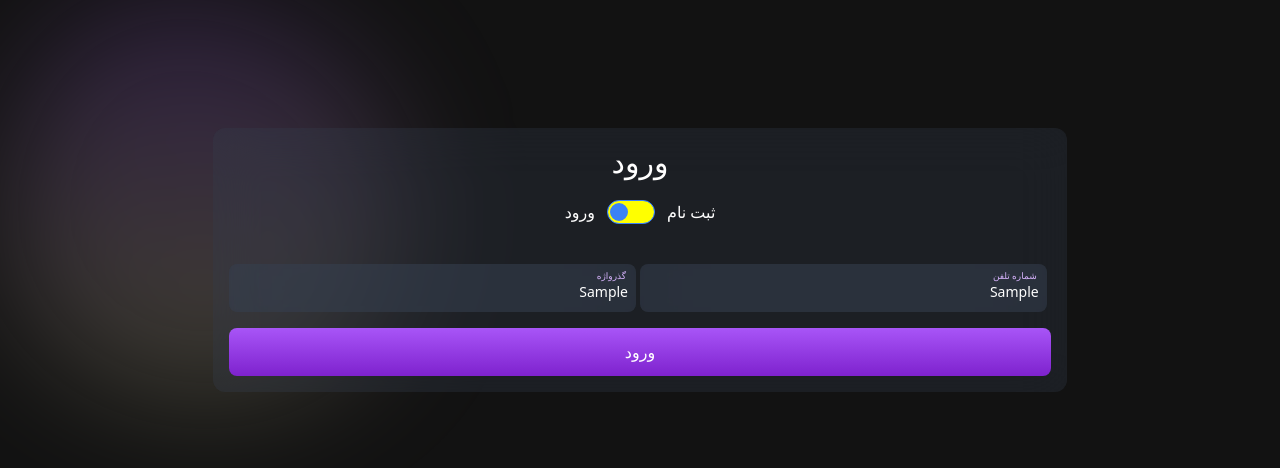
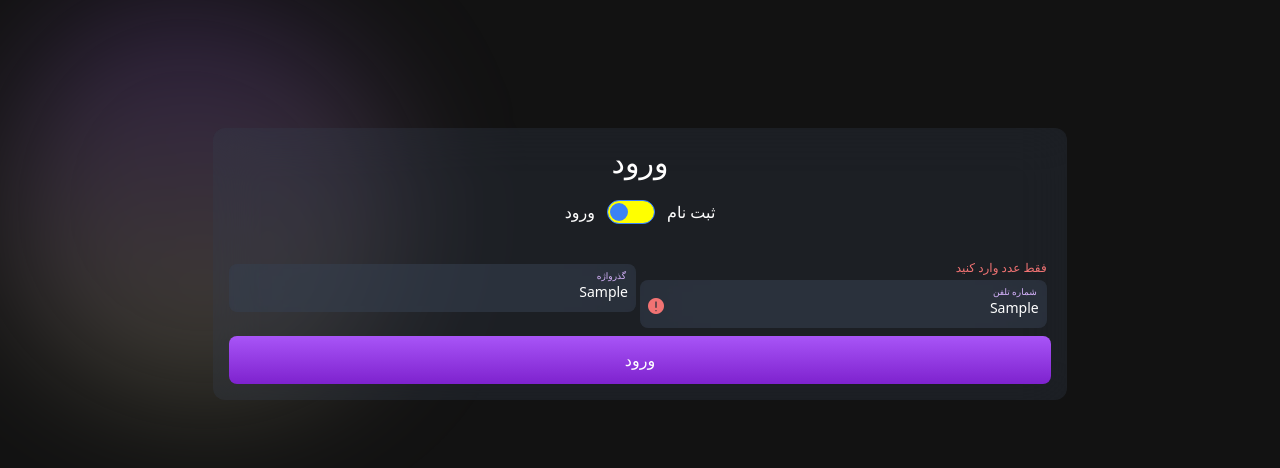
Before and after one commit to its-mahdi-dev/quiz-frong-react, a Next.js app: page /pages/auth in a window 1280 px wide. Both pictures are taken after typing "Sample", "Sample" into the empty fields and a click on the button "ورود". Shown: the top 468 px of the page. Built offline with nearby package versions, Linux system fonts and the light colour scheme; no server answers.

Commit message:
Add validations

```diff
--- a/src/app/components/forms/input.jsx
+++ b/src/app/components/forms/input.jsx
@@ -1,21 +1,82 @@
-import React from "react";
+import React, { useEffect, useState } from "react";
 
-
-export default function Input({ label, value, onChange,type }) {
-
-  if(type = "date"){
+export default function Input({
+  label,
+  value,
+  onChange,
+  type,
+  validations,
+  max,
+  min,
+}) {
+  const [errMsg, setErrMsg] = useState("");
+  const errorsPersian = {
+    required: `تکمیل فیلد ${label} الزامیست`,
+    persian: `مقدار ${label} را به فارسی وارد کنید`,
+    number: "فقط عدد وارد کنید",
+    english: `مقدار ${label} را به انگلیسی وارد کنید`,
+    email: `ایمیل خود را به درستی وارد کنید`,
+    max: `حداکثر مقدار برای فیلد ${label} ${max} می باشد`,
+    min: `حداقل مقدار برای فیلد ${label} ${min} می باشد`,
+  };
+  if ((type = "date")) {
     // jalaliDatepicker = require("/lib/jalali.min.js");
     // jalaliDatepicker.startWatch({
     //   maxDate: "attr",
     //   minDate: 'attr'
     // });
   }
+  const persianLetters = /^[\u0600-\u06FF\s]+$/;
+  const numbers = /^[\u06F0-\u06F90-9]+$/;
+  const englishLetter = /[a-zA-Z]/;
+  const emailRegex = /^[^\s@]+@[^\s@]+\.[^\s@]+$/;
+  const checkValidations = (val) => {
+    if (validations) {
+      let err = false;
+      validations.forEach((validation) => {
+        if (validation == "required" && val.length == 0) {
+          console.log("errrrs " , errorsPersian["required"] , errorsPersian)
+          err= errorsPersian["required"];
+        }
+        if (validation == "persian") {
+          if (!persianLetters.test(val) && val.length > 0)
+            err= errorsPersian["persian"];
+        } else if (validation == "number") {
+          if (!numbers.test(val) && val.length > 0)
+            err= errorsPersian["number"];
+        } else if (validation == "english") {
+          if (!englishLetter.test(val) && val.length > 0)
+            err= errorsPersian["english"];
+        } else if (validation == "email") {
+          if (!emailRegex.test(val) && val.length > 0)
+            err= errorsPersian["email"];
+        }
+      });
+      if(err) return err;
+    }
+    if(max){
+      if(val.length > max){
+        return errorsPersian["max"];
+      }
+    }
+    if(min){
+      if(val.length < min){
+        return errorsPersian["min"];
+      }
+    }
+    return "";
+  };
   const handleChange = (e) => {
-    onChange(e.target.value); // Send the updated value to the parent
+    let err = checkValidations(e.target.value);
+    console.log("err: " , err)
+    setErrMsg(err);
+    onChange(e.target.value, err);
   };
   return (
-    <div className="lg:w-1/2 w-full lg:ps-1 mt-2 relative check-input">
-      <span className="mb-1 -text-error text-xs error-message absolute -top-4"></span>
+    <div className={`lg:w-1/2 w-full lg:ps-1 mt-${errMsg.length > 0 ? "6" : "2"} relative check-input`}>
+      <span className="mb-1 -text-error text-xs error-message absolute -top-5">
+        {errMsg}
+      </span>
       <div className="w-full h-12 rounded-lg bg-gray-700 bg-opacity-50 backdrop-blur-2xl p-2 flex items-center justify-between  -border-error">
         <input
           type="text"
@@ -28,10 +89,23 @@ export default function Input({ label, value, onChange,type }) {
           data-jdp-min-date="today"
           data-jdp-max-date="1405/01/01"
         />
-        <label className={value.length >0 ? 'active' : ''}>{label}</label>
-
-        <i className="fi fi-sr-check-circle -text-success hidden error-icon"></i>
-        <i className="fi fi-sr-exclamation -text-error hidden success-icon"></i>
+        <label className={value.length > 0 ? "active" : ""}>{label}</label>
+        {validations ? (
+          <div>
+            <i
+              className={`fi fi-sr-check-circle -text-success ${
+                errMsg ? "hidden" : ""
+              } error-icon`}
+            ></i>
+            <i
+              className={`fi fi-sr-exclamation -text-error ${
+                errMsg ? "" : "hidden"
+              } success-icon`}
+            ></i>
+          </div>
+        ) : (
+          ""
+        )}
       </div>
     </div>
   );
--- a/src/app/pages/auth/page.jsx
+++ b/src/app/pages/auth/page.jsx
@@ -3,57 +3,72 @@ import Input from "@/app/components/forms/input";
 import Select from "@/app/components/forms/select";
 import axios from "axios";
 import React, { useState, useEffect } from "react";
-import Cookies from 'js-cookie';
+import Cookies from "js-cookie";
 import { useRouter } from "next/navigation";
 
 export default function Auth() {
   const [toggleForm, setToggleForm] = useState(false);
-  const [name,setName] = useState("");
-  const [lastName,setLastName] = useState("");
-  const [phone,setPhone] = useState("");
-  const [email,setEmail] = useState("");
-  const [password,setPassword] = useState("");
-  const [type,setType] = useState("");
-  const [loading,setLoading] = useState(false);
+  const [name, setName] = useState("");
+  const [lastName, setLastName] = useState("");
+  const [phone, setPhone] = useState("");
+  const [email, setEmail] = useState("");
+  const [password, setPassword] = useState("");
+  const [type, setType] = useState("");
+  const [loading, setLoading] = useState(false);
+  const [errLoginMsg, setErrLoginMsg] = useState("");
+  const [errSignupMsg, setErrSignupMsg] = useState("");
   const router = useRouter();
   const options = [
     { value: "0", label: "بازیکن" },
     { value: "1", label: "طراح" },
   ];
-  console.log(process.env)
-  const login = async (e) =>{
+  console.log(process.env);
+  const login = async (e) => {
+    e.preventDefault();
+    if(errLoginMsg.length > 0) return;
     setLoading(true);
-    e.preventDefault();
-      await axios.post("http://localhost:5000/api/auth/login" , {phone,password}
-      ).then(function(response){
+    await axios
+      .post("http://localhost:5000/api/auth/login", { phone, password })
+      .then(function (response) {
         let token = response.data.token;
         let type = response.data.type;
-        Cookies.set('token',token)
-        if(type == "player") router.push('/pages/player/question');
-        if(type == "designer") router.push('/pages/designer/question');
-      }).catch(function(err){
-        console.log(err)
-      }).finally(function () {
+        Cookies.set("token", token);
+        if (type == "player") router.push("/pages/player/question");
+        if (type == "designer") router.push("/pages/designer/question");
+      })
+      .catch(function (err) {
+        console.log(err);
+      })
+      .finally(function () {
         setLoading(false);
       });
-  }
-  const signup = async (e) =>{
+  };
+  const signup = async (e) => {
+    e.preventDefault();
+    if(errSignupMsg.length > 0) return;
     setLoading(true);
-    e.preventDefault();
     let data = {
-      first_name:name, last_name:lastName, phone, email, password, type
-    }
-      await axios.post(process.env.BASE_URL + "auth/signup" , data
-      ).then(function(response){
+      first_name: name,
+      last_name: lastName,
+      phone,
+      email,
+      password,
+      type,
+    };
+    await axios
+      .post(process.env.BASE_URL + "auth/signup", data)
+      .then(function (response) {
         let token = response.data.token;
-        Cookies.set('token',token)
-        document.getElementById('register-form').submit();
-      }).catch(function(err){
-        console.log(err)
-      }).finally(function () {
+        Cookies.set("token", token);
+        document.getElementById("register-form").submit();
+      })
+      .catch(function (err) {
+        console.log(err);
+      })
+      .finally(function () {
         setLoading(false);
       });
-  }
+  };
   return (
     <div>
       <div
@@ -70,7 +85,7 @@ export default function Auth() {
             ثبت نام
             <input
               type="checkbox"
-              onChange={()=>setToggleForm(!toggleForm)}
+              onChange={() => setToggleForm(!toggleForm)}
               className="toggle border-blue-500 bg-blue-500 [--tglbg:yellow] hover:bg-blue-700 mx-3"
             />
             ورود
@@ -86,16 +101,36 @@ export default function Auth() {
                 className="flex flex-wrap transition-all duration-150"
                 id="login-container"
               >
-                <Input onChange={setPhone} value={phone} label="شماره تلفن"/>
-                <Input onChange={setPassword} value={password} label="گذرواژه" />
+                <Input
+                  onChange={(val, err) => {
+                    setPhone(val);
+                    setErrLoginMsg(err);
+                  }}
+                  value={phone}
+                  label="شماره تلفن"
+                  min={11}
+                  max={11}
+                  validations={["number"]}
+                />
+                <Input
+                  onChange={(val, err) => {
+                    setPassword(val);
+                    setErrLoginMsg(err);
+                  }}
+                  value={password}
+                  label="گذرواژه"
+                />
+
+              <span className="-text-error text-xs error-message mt-4">{errLoginMsg}</span>
                 <button
-                  className="w-full rounded-lg bg-gradient-to-t from-purple-700 to-purple-500 h-12 mt-4 flex items-center justify-center"
+                  className="w-full rounded-lg bg-gradient-to-t from-purple-700 to-purple-500 h-12 flex items-center justify-center mt-2"
                   type="submit"
                 >
-                {!loading ? "ورود" : (
-                  <span className="loading loading-dots loading-md"></span>
-                )}
-
+                  {!loading ? (
+                    "ورود"
+                  ) : (
+                    <span className="loading loading-dots loading-md"></span>
+                  )}
                 </button>
               </div>
             </form>
@@ -110,19 +145,70 @@ export default function Auth() {
                 className="flex flex-wrap transition-all duration-150"
                 id="register-container"
               >
-                <Input onChange={setName} value={name} label="نام"/>
-                <Input onChange={setLastName} value={lastName} label="نام خانوادگی" />
-                <Input onChange={setPhone} value={phone} label="شماره تلفن"/>
-                <Input onChange={setEmail} value={email} label="ایمیل"/>
-                <Input onChange={setPassword} value={password} label="گذرواژه" />
-                <Select onChange={setType} value={type} label="نوع بازیکن" options={options}/>
+                <Input
+                  onChange={(val, err) => {
+                    setName(val);
+                    setErrSignupMsg(err);
+                  }}
+                  value={name}
+                  label="نام"
+                  validations={["persian", "required"]}
+                />
+                <Input
+                  onChange={(val, err) => {
+                    setLastName(val);
+                    setErrSignupMsg(err);
+                  }}
+                  value={lastName}
+                  label="نام خانوادگی"
+                  validations={["persian", "required"]}
+                />
+                <Input
+                  onChange={(val, err) => {
+                    setPhone(val);
+                    setErrSignupMsg(err);
+                  }}
+                  value={phone}
+                  label="شماره تلفن"
+                  max={11}
+                  min={11}
+                  validations={["number", "required"]}
+                />
+                <Input
+                  onChange={(val, err) => {
+                    setEmail(val);
+                    setErrSignupMsg(err);
+                  }}
+                  value={email}
+                  label="ایمیل"
+                  validations={["email"]}
+                />
+                <Input
+                  onChange={(val, err) => {
+                    setPassword(val);
+                    setErrSignupMsg(err);
+                  }}
+                  value={password}
+                  label="گذرواژه"
+                  validations={["required"]}
+                  min={8}
+                />
+                <Select
+                  onChange={setType}
+                  value={type}
+                  label="نوع بازیکن"
+                  options={options}
+                />
+              <span className="mb-1 -text-error text-xs error-message mt-4">{errSignupMsg}</span>
                 <button
-                  className="w-full rounded-lg bg-gradient-to-t from-purple-700 to-purple-500 h-12 mt-4 flex items-center justify-center"
+                  className="w-full rounded-lg bg-gradient-to-t from-purple-700 to-purple-500 h-12 flex items-center justify-center mt-2"
                   type="submit"
                 >
-                  {!loading ? "ثبت نام" : (
-                  <span className="loading loading-dots loading-md"></span>
-                )}
+                  {!loading ? (
+                    "ثبت نام"
+                  ) : (
+                    <span className="loading loading-dots loading-md"></span>
+                  )}
                 </button>
               </div>
             </form>
--- a/src/app/pages/designer/category/page.jsx
+++ b/src/app/pages/designer/category/page.jsx
@@ -9,6 +9,7 @@ export default function Category() {
   const [name, setName] = useState("");
   const [items, setItems] = useState([]);
   const [token, setToken] = useState("");
+  const [errMsg , setErrMsg] = useState("");
   const router = useRouter();
   let head = ["نام دسته بندی"];
   const searchIndexes = [0];
@@ -35,6 +36,7 @@ export default function Category() {
   }, [token]);
   const addCategory = async () => {
     if(!token) return;
+    if(errMsg.length) return;
     await axios
       .post("http://localhost:5000/api/designer/categories", {name}, {
         headers: { authorization: `Bearer ${token}` },
@@ -56,7 +58,7 @@ export default function Category() {
       <div className="p-4 bg-gray-38 bg-opacity-35 backdrop-blur-2xl shadow-lg rounded-xl">
         <h2 className="font-fedra mb-2 text-xl">ایجاد دسته بندی</h2>
         <div action="create" className="flex flex-wrap">
-          <Input value={name} onChange={setName} label="نام دسته بندی" />
+          <Input value={name} onChange={(val , err)=>{setName(val); setErrMsg(err);}} label="نام دسته بندی" validations={["required"]}/>
           <div className="lg:w-1/2 w-full lg:pe-1 mt-2 lg:pr-3">
             <button className="btn btn-active btn-accent lg:w-1/2 w-full" onClick={()=>{addCategory()}}>
               افزودن
--- a/src/app/pages/designer/question/page.jsx
+++ b/src/app/pages/designer/question/page.jsx
@@ -21,12 +21,13 @@ export default function Question() {
     "مشاهده کامل",
   ];
   const [items, setItems] = useState([]);
+  const [errMsg, setErrMsg] = useState([]);
   const [modals, setModals] = useState([]);
   const [token, setToken] = useState("");
   const [loading, setLoading] = useState(true);
   const [loadingBtn, setLoadingBtn] = useState(false);
   const [body, setBody] = useState("");
-  const [correct_answer, setCorrect_answer] = useState("");
+  const [correct_answer, setCorrect_answer] = useState();
   const [duration, setDuration] = useState("");
   const [start_time, setStart_time] = useState("");
   const [end_time, setEnd_time] = useState("");
@@ -106,6 +107,11 @@ export default function Question() {
 
   const addQuestion = async (e) => {
     if (!token) return;
+    if(errMsg.length > 0) return;
+    if(!correct_answer){
+      setErrMsg("لطفا گزینه صحیح این سوال را انتخاب کنید");
+      return;
+    }
     setLoadingBtn(true);
     const data = {
       body,
@@ -148,7 +154,7 @@ export default function Question() {
           <div action="create" className="flex flex-wrap">
             <div className="w-full lg:pe-1 mt-2 check-input relative">
               <span className="mb-1 -text-error text-xs error-message absolute -top-4"></span>
-              <Input label="شرح سوال" value={body} onChange={setBody} />
+              <Input label="شرح سوال" value={body} onChange={(val , err) => {setBody(val); setErrMsg(err)}} validations={["required"]} min={10} />
             </div>
             <div className="lg:w-1/2 w-full lg:pr-10 pr-3 mt-4">
               <div className="lg:pe-1 mt-2 check-input relative">
@@ -164,7 +170,8 @@ export default function Question() {
                   <Input
                     label="گزینه یک"
                     value={answers[0]}
-                    onChange={(value) => setNewAnswer(value, 0)}
+                    onChange={(value,err) => {setNewAnswer(value, 0); setErrMsg(err);}}
+                    validations={["required"]}
                   />
                 </div>
               </div>
@@ -182,7 +189,8 @@ export default function Question() {
                   <Input
                     label="گزینه دو"
                     value={answers[1]}
-                    onChange={(value) => setNewAnswer(value, 1)}
+                    onChange={(value,err) => {setNewAnswer(value, 1); setErrMsg(err);}}
+                    validations={["required"]}
                   />
                 </div>
               </div>
@@ -200,7 +208,8 @@ export default function Question() {
                   <Input
                     label="گزینه سه"
                     value={answers[2]}
-                    onChange={(value) => setNewAnswer(value, 2)}
+                    onChange={(value,err) => {setNewAnswer(value, 2); setErrMsg(err);}}
+                    validations={["required"]}
                   />
                 </div>
               </div>
@@ -218,7 +227,8 @@ export default function Question() {
                   <Input
                     label="گزینه چهار"
                     value={answers[3]}
-                    onChange={(value) => setNewAnswer(value, 3)}
+                    onChange={(value,err) => {setNewAnswer(value, 3); setErrMsg(err);}}
+                    validations={["required"]}
                   />
                 </div>
               </div>
@@ -227,8 +237,9 @@ export default function Question() {
               <Select options={categories} onChange={setCategory_id} />
               <Input
                 value={duration}
-                onChange={setDuration}
+                onChange={(val , err) => {setDuration(val); setErrMsg(err)}}
                 label="مدت زمان پاسخگویی (به ثانیه)"
+                validations={["required" , "number"]}
               />
               <Input
                 value={start_time}
@@ -243,9 +254,9 @@ export default function Question() {
                 type="date"
               />
             </div>
-            <span className="-text-error form-error mt-4 block text-center w-full"></span>
+            <span className="-text-error form-error mt-4 block text-center w-full">{errMsg}</span>
             <div className="w-full">
-              <div className="lg:w-1/2 w-full lg:pe-1 mt-8">
+              <div className="lg:w-1/2 w-full lg:pe-1 mt-6 mb-8">
                 <button
                   className="btn btn-active btn-accent w-full"
                   onClick={() => addQuestion()}
```
Also changed, not shown: src/app/pages/designer/layout.jsx (+15 -1 lines), src/app/pages/player/layout.jsx (+12 -0 lines).
